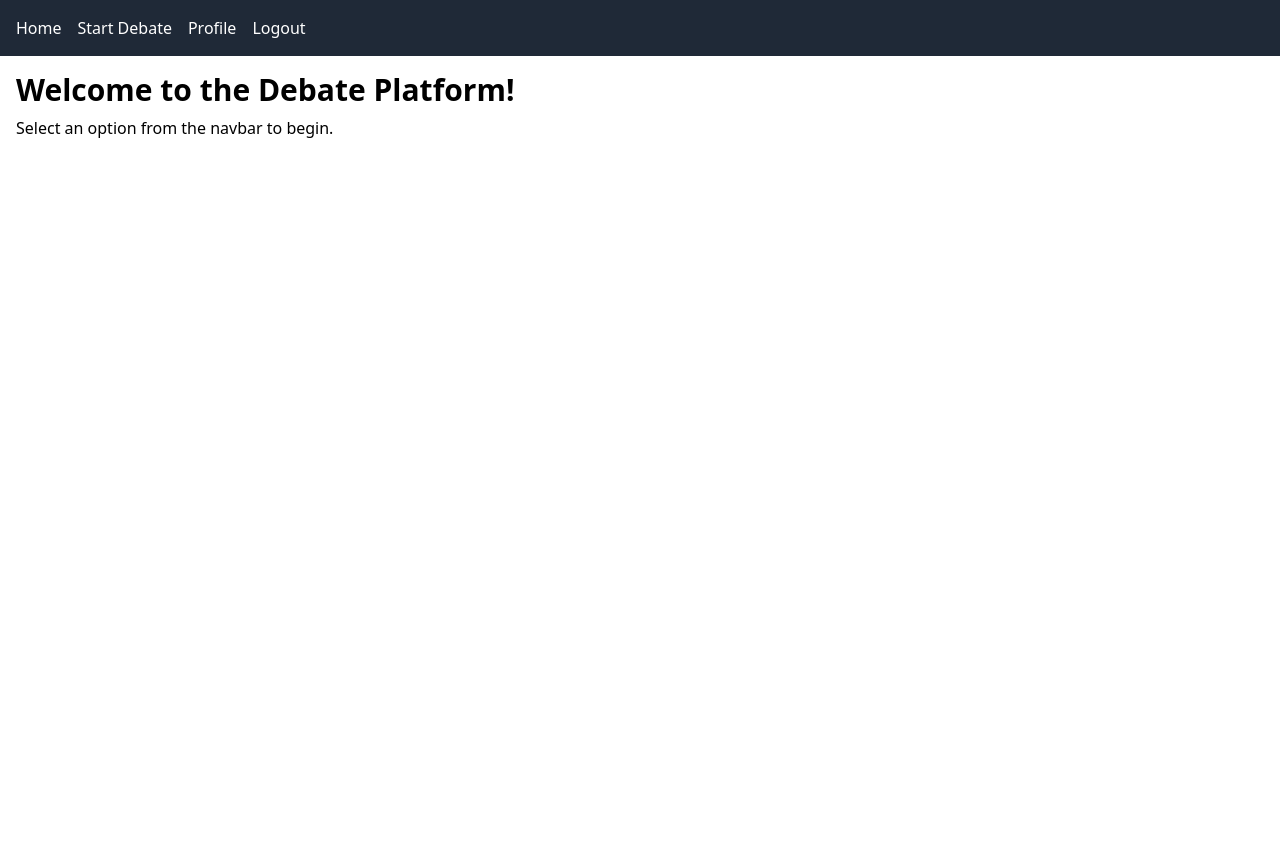
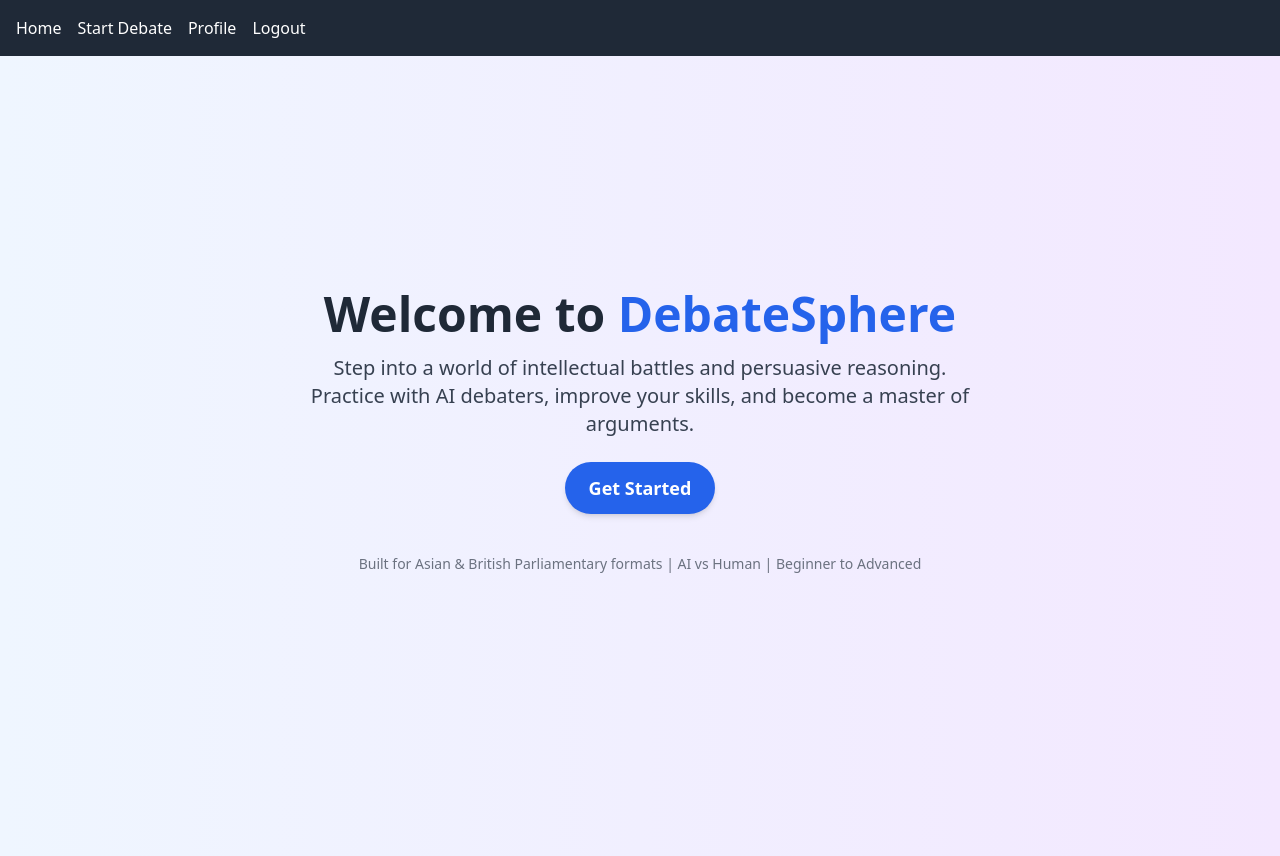
Before and after one commit to im-rk/idl-debate-frontend, a React (Create React App) app: page /home in a window 1280 px wide. Before the commit the page ends 800 px from the top, so only its background shows below. Built offline with nearby package versions, Linux system fonts and the light colour scheme.

Commit message:
feat: debate simulation

```diff
--- a/src/pages/DebateRoom.js
+++ b/src/pages/DebateRoom.js
@@ -3,7 +3,7 @@ import { useNavigate, useLocation } from "react-router-dom";
 import { Mic, MicOff, Video, VideoOff, Settings, Users, Timer, WindIcon, CodeSquare } from "lucide-react";
 import { useAuth } from "../contexts/AuthContext";
 import useSpeechRecognition from "../hooks/useSpeechRecognition";
-import { submitSpeech, evaluateDebate } from "../services/debateservice";
+import { submitSpeech, evaluateDebate, generateAIResponse } from "../services/debateservice";
 import { speakText, loadVoices } from "../utils/speech";
 
 const DebateRoom = () => {
@@ -139,7 +139,7 @@ const DebateRoom = () => {
 
         if (transcript.trim()) {
           try {
-            //await submitSpeech(user?.username || "Human", transcript, topic);
+            await submitSpeech(user?.username || "Human", transcript, topic);
             console.log("Speech submitted");
             alert("Human speech submitted successfully!");
             if (isActive) {
@@ -216,16 +216,7 @@ const DebateRoom = () => {
 
     try {
       // Use sample text instead of backend call
-      const aiSpeech =
-        participant.name === "Bob Smith"
-          ? "I support AI regulation to ensure ethical development."
-          : participant.name === "Carol Davis"
-          ? "Regulation could hinder AI innovation and progress."
-          : participant.name === "David Wilson"
-          ? "A balanced approach to AI regulation is necessary."
-          : participant.name === "Eva Brown"
-          ? "AI safety must be prioritized to protect society."
-          : "We should foster AI growth with minimal restrictions.";
+      const aiSpeech=await generateAIResponse(topic,participant.role,transcript);
 
       console.log(`${participant.name} (AI) spoke:`, aiSpeech);
 
--- a/src/pages/Home.js
+++ b/src/pages/Home.js
@@ -1,12 +1,38 @@
 import React from "react";
 import Navbar from "../Navbar";
+import { useNavigate } from "react-router-dom";
+
 const Home = () => {
+  const navigate = useNavigate();
+
+  const handleGetStarted = () => {
+    navigate("/debate");
+  };
+
   return (
     <>
       <Navbar />
-      <div className="p-4">
-        <h1 className="text-3xl font-bold">Welcome to the Debate Platform!</h1>
-        <p className="mt-2">Select an option from the navbar to begin.</p>
+      <div className="min-h-screen bg-gradient-to-r from-blue-50 to-purple-100 flex flex-col items-center justify-center px-4 text-center">
+        <h1 className="text-4xl md:text-5xl font-extrabold text-gray-800 leading-tight mb-4">
+          Welcome to <span className="text-blue-600">DebateSphere</span>
+        </h1>
+        <p className="text-lg md:text-xl text-gray-700 max-w-2xl mb-6">
+          Step into a world of intellectual battles and persuasive reasoning. Practice with AI debaters, improve your skills, and become a master of arguments.
+        </p>
+        <button
+          onClick={handleGetStarted}
+          className="bg-blue-600 hover:bg-blue-700 text-white px-6 py-3 rounded-full text-lg font-semibold transition-transform transform hover:scale-105 shadow-md"
+        >
+          Get Started
+        </button>
+
+        <div className="mt-10 text-sm text-gray-500">
+          Built for Asian & British Parliamentary formats | AI vs Human | Beginner to Advanced
+        </div>
+
+        <div className="mt-12 max-w-4xl">
+
+        </div>
       </div>
     </>
   );
```
